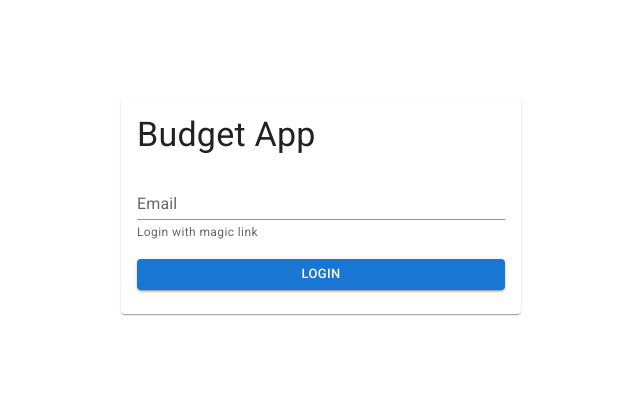
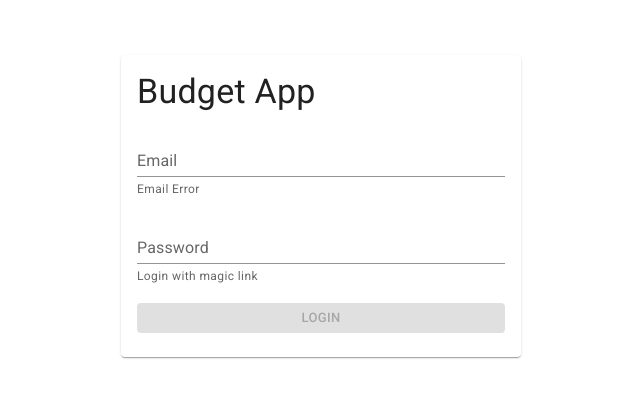
Before and after one commit to elmojohnson/budget_app, a Next.js app: page /user/login in a window 1280 px wide. Shown: the part 194-592 px from the top of the page, without its empty margins (319-959 px from the left). Built offline with nearby package versions, Linux system fonts and the light colour scheme; no server answers.

Commit message:
Added: User login

```diff
--- /dev/null
+++ b/hooks/useLogin.tsx
@@ -0,0 +1,21 @@
+import { useState } from "react";
+import { auth } from "../lib/firebase";
+import { signInWithEmailAndPassword } from "firebase/auth";
+
+const useLogin = () => {
+  const [email, setEmail] = useState<string>("");
+  const [password, setPassword] = useState<string>("");
+
+  const handleEmail = (e: any) => setEmail(e.target.value);
+  const handlePassword = (e: any) => setPassword(e.target.value);
+
+  const handleLogin = async () => {
+    signInWithEmailAndPassword(auth, email, password)
+      .then((res) => console.log(res))
+      .catch((err) => console.error(err));
+  };
+
+  return { email, password, handleEmail, handlePassword, handleLogin };
+};
+
+export default useLogin;
--- a/pages/user/login.tsx
+++ b/pages/user/login.tsx
@@ -1,4 +1,5 @@
 import React from "react";
+import useLogin from "@/hooks/useLogin";
 
 import Box from "@mui/material/Box";
 import Button from "@mui/material/Button";
@@ -8,6 +9,8 @@ import Card from "@mui/material/Card";
 import CardContent from "@mui/material/CardContent";
 
 const Login = () => {
+  const { email, password, handleEmail, handlePassword, handleLogin } = useLogin();
+
   return (
     <Box
       sx={{
@@ -28,9 +31,21 @@ const Login = () => {
               label="Email"
               variant="standard"
               sx={{ mb: 2 }}
+              helperText="Email Error"
+              type="email"
+              value={email}
+              onChange={handleEmail}
+            />
+            <TextField
+              label="Password"
+              variant="standard"
+              sx={{ mb: 2 }}
               helperText="Login with magic link"
+              type="password"
+              value={password}
+              onChange={handlePassword}
             />
-            <Button variant="contained" size="small">
+            <Button variant="contained" size="small" onClick={handleLogin} disabled={!email && !password ? true : false}>
               Login
             </Button>
           </Box>
```
